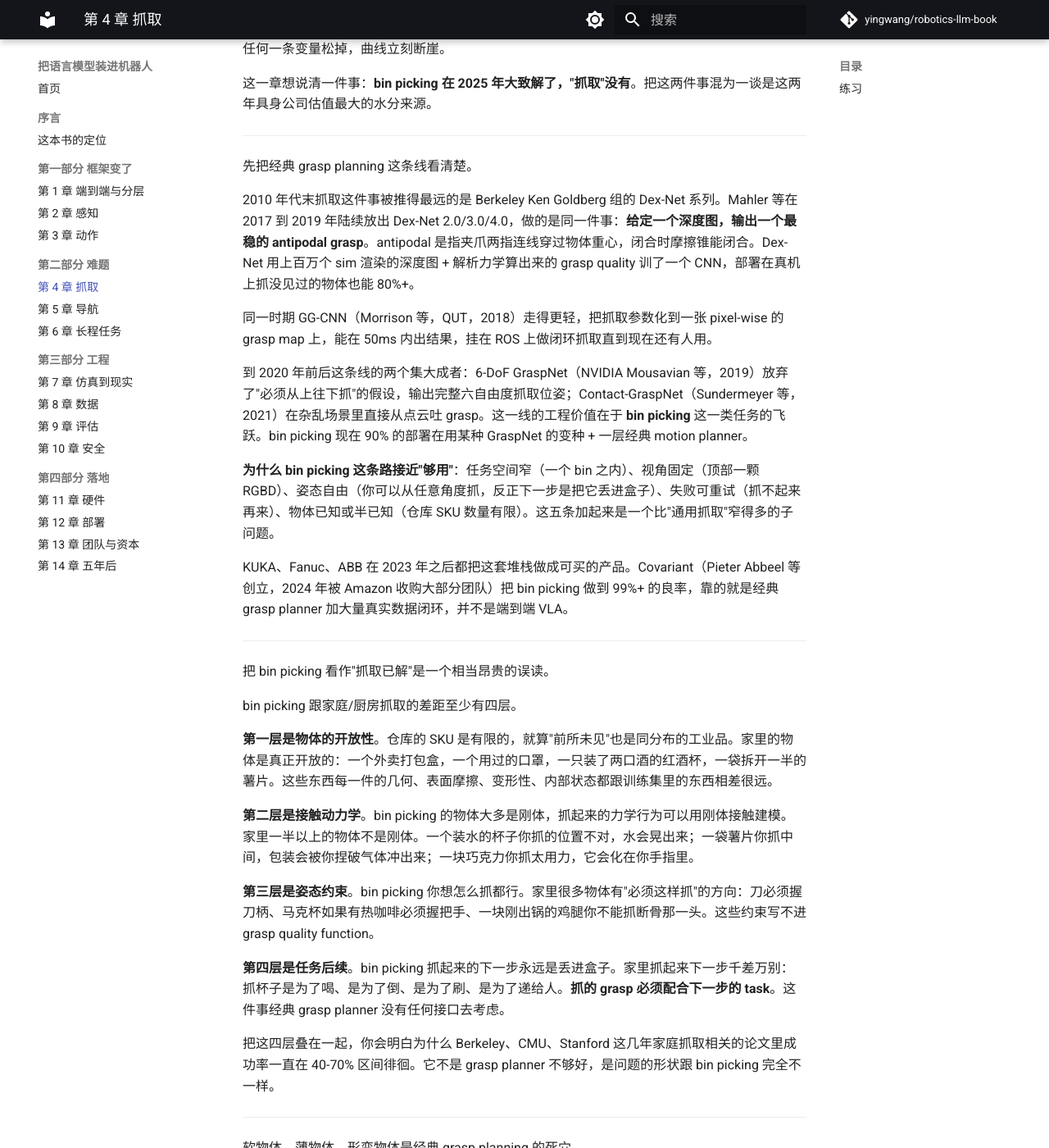
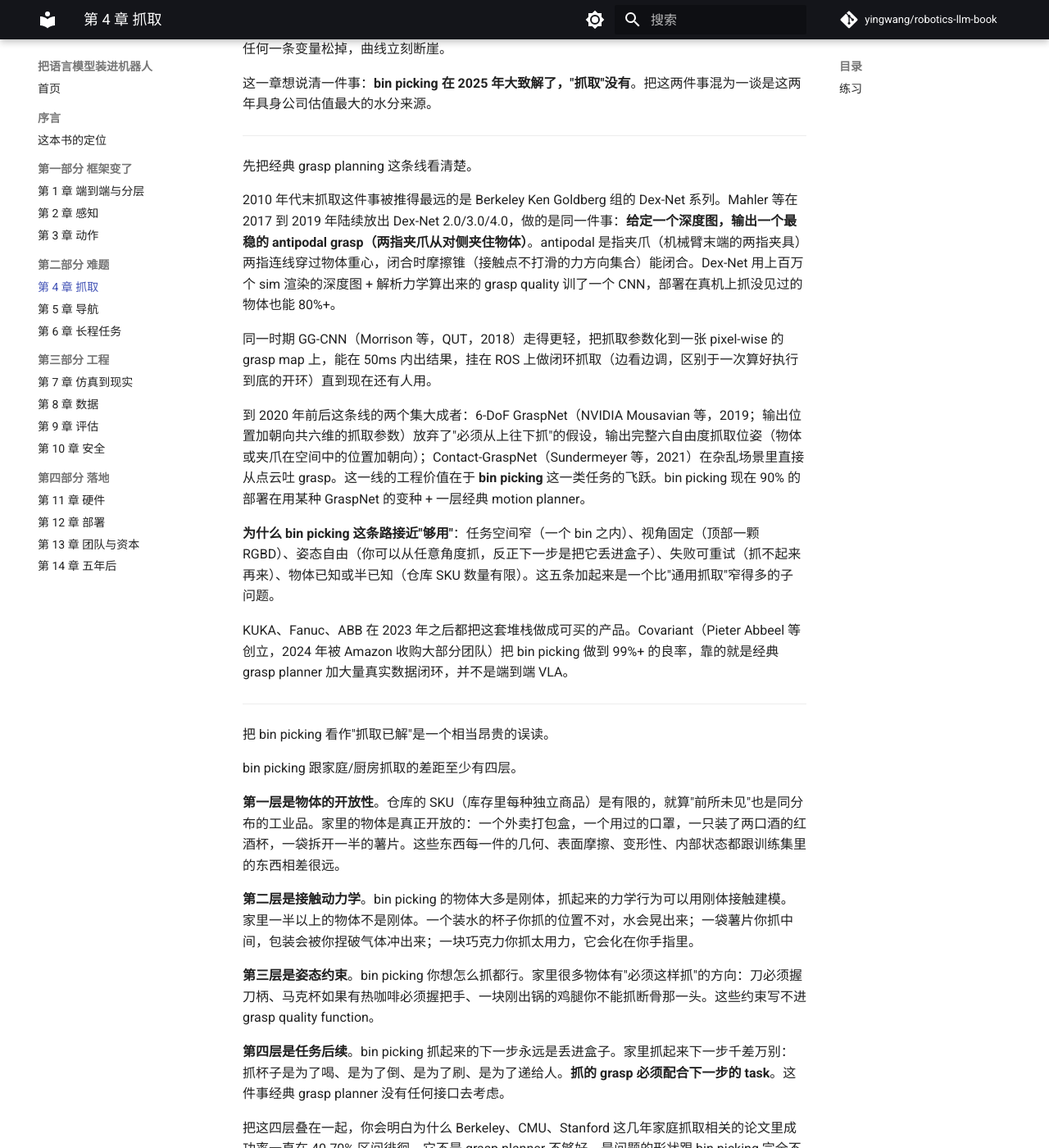
Before and after one commit to yingwang/robotics-llm-book, an MkDocs documentation site: the page built from docs/04-manipulation.md, in a window 1280 px wide and 1400 px high, scrolled down 445 px. Shown: the whole window at 82% size. Built offline with MkDocs 1.6.1 and Material for MkDocs 9.7.7, drawn with Linux system fonts in a browser that asks for light colours; comment, search, counter and statistics services are not loaded; some of the changed text lies outside the part shown.

Commit message:
gloss: 在 jargon 最密的 6 章里给术语加内嵌小注
读者扩到第三类（懂点 ML 不懂机器人）后，给生词第一次出现时
加 5-15 字的小注，让陌生术语不再是噱头。覆盖：
- ch 3 动作: 7-DoF / PD / impedance / chunk / flow matching
- ch 4 抓取: bin picking / antipodal / 摩擦锥 / F/T sensor
- ch 5 导航: SLAM / ICP / IMU / costmap / Nav2 / DINOv2 patch
- ch 7 sim2real: DR / SysID / FEM / PBD / Coulomb friction / backlash
- ch 10 安全: torque limit / CBF / Hamilton-Jacobi / shielding / SRP
- ch 11 硬件: BLDC / 谐波 / 摆线 / SEA / QDD / backdrivability

立场和密度不变。

Co-Authored-By: Claude Opus 4.7 (1M context) <noreply@anthropic.com>

```diff
--- a/docs/04-manipulation.md
+++ b/docs/04-manipulation.md
@@ -1,6 +1,6 @@
 # 第 4 章 抓取
 
-> manipulation 这条线里最被低估的难题。看一段 demo 你会以为它解了，蹲在工厂里数一周良率你会发现它没有。bin picking 不是抓取，**抓取是把 bin picking 推到分布外**之后还能稳定接触一切的能力。
+> manipulation 这条线里最被低估的难题。看一段 demo 你会以为它解了，蹲在工厂里数一周良率你会发现它没有。bin picking（从一堆零件里抓单个）不是抓取，**抓取是把 bin picking 推到分布外**之后还能稳定接触一切的能力。
 
 ---
 
@@ -16,11 +16,11 @@
 
 先把经典 grasp planning 这条线看清楚。
 
-2010 年代末抓取这件事被推得最远的是 Berkeley Ken Goldberg 组的 Dex-Net 系列。Mahler 等在 2017 到 2019 年陆续放出 Dex-Net 2.0/3.0/4.0，做的是同一件事：**给定一个深度图，输出一个最稳的 antipodal grasp**。antipodal 是指夹爪两指连线穿过物体重心，闭合时摩擦锥能闭合。Dex-Net 用上百万个 sim 渲染的深度图 + 解析力学算出来的 grasp quality 训了一个 CNN，部署在真机上抓没见过的物体也能 80%+。
+2010 年代末抓取这件事被推得最远的是 Berkeley Ken Goldberg 组的 Dex-Net 系列。Mahler 等在 2017 到 2019 年陆续放出 Dex-Net 2.0/3.0/4.0，做的是同一件事：**给定一个深度图，输出一个最稳的 antipodal grasp（两指夹爪从对侧夹住物体）**。antipodal 是指夹爪（机械臂末端的两指夹具）两指连线穿过物体重心，闭合时摩擦锥（接触点不打滑的力方向集合）能闭合。Dex-Net 用上百万个 sim 渲染的深度图 + 解析力学算出来的 grasp quality 训了一个 CNN，部署在真机上抓没见过的物体也能 80%+。
 
-同一时期 GG-CNN（Morrison 等，QUT，2018）走得更轻，把抓取参数化到一张 pixel-wise 的 grasp map 上，能在 50ms 内出结果，挂在 ROS 上做闭环抓取直到现在还有人用。
+同一时期 GG-CNN（Morrison 等，QUT，2018）走得更轻，把抓取参数化到一张 pixel-wise 的 grasp map 上，能在 50ms 内出结果，挂在 ROS 上做闭环抓取（边看边调，区别于一次算好执行到底的开环）直到现在还有人用。
 
-到 2020 年前后这条线的两个集大成者：6-DoF GraspNet（NVIDIA Mousavian 等，2019）放弃了"必须从上往下抓"的假设，输出完整六自由度抓取位姿；Contact-GraspNet（Sundermeyer 等，2021）在杂乱场景里直接从点云吐 grasp。这一线的工程价值在于 **bin picking** 这一类任务的飞跃。bin picking 现在 90% 的部署在用某种 GraspNet 的变种 + 一层经典 motion planner。
+到 2020 年前后这条线的两个集大成者：6-DoF GraspNet（NVIDIA Mousavian 等，2019；输出位置加朝向共六维的抓取参数）放弃了"必须从上往下抓"的假设，输出完整六自由度抓取位姿（物体或夹爪在空间中的位置加朝向）；Contact-GraspNet（Sundermeyer 等，2021）在杂乱场景里直接从点云吐 grasp。这一线的工程价值在于 **bin picking** 这一类任务的飞跃。bin picking 现在 90% 的部署在用某种 GraspNet 的变种 + 一层经典 motion planner。
 
 **为什么 bin picking 这条路接近"够用"**：任务空间窄（一个 bin 之内）、视角固定（顶部一颗 RGBD）、姿态自由（你可以从任意角度抓，反正下一步是把它丢进盒子）、失败可重试（抓不起来再来）、物体已知或半已知（仓库 SKU 数量有限）。这五条加起来是一个比"通用抓取"窄得多的子问题。
 
@@ -32,7 +32,7 @@ KUKA、Fanuc、ABB 在 2023 年之后都把这套堆栈做成可买的产品。C
 
 bin picking 跟家庭/厨房抓取的差距至少有四层。
 
-**第一层是物体的开放性**。仓库的 SKU 是有限的，就算"前所未见"也是同分布的工业品。家里的物体是真正开放的：一个外卖打包盒，一个用过的口罩，一只装了两口酒的红酒杯，一袋拆开一半的薯片。这些东西每一件的几何、表面摩擦、变形性、内部状态都跟训练集里的东西相差很远。
+**第一层是物体的开放性**。仓库的 SKU（库存里每种独立商品）是有限的，就算"前所未见"也是同分布的工业品。家里的物体是真正开放的：一个外卖打包盒，一个用过的口罩，一只装了两口酒的红酒杯，一袋拆开一半的薯片。这些东西每一件的几何、表面摩擦、变形性、内部状态都跟训练集里的东西相差很远。
 
 **第二层是接触动力学**。bin picking 的物体大多是刚体，抓起来的力学行为可以用刚体接触建模。家里一半以上的物体不是刚体。一个装水的杯子你抓的位置不对，水会晃出来；一袋薯片你抓中间，包装会被你捏破气体冲出来；一块巧克力你抓太用力，它会化在你手指里。
 
@@ -46,13 +46,13 @@ bin picking 跟家庭/厨房抓取的差距至少有四层。
 
 软物体、薄物体、形变物体是经典 grasp planning 的死穴。
 
-**毛巾**。毛巾是布，没有固定 6-DoF 位姿。你拿起一条毛巾的位置不同，它垂下来的形状就不同，下一步要做的折叠动作完全不同。Berkeley 的 SpeedFolding（Avigal 等，2022）和 SmoothingNet 这一线是少数能在毛巾上跑通的工作，但它们走的不是 grasp planner，是 keypoint detection + 学一段折叠动作。**它们绕开了"抓取"这个问题，把它变成了"按 keypoint 抓+按 keypoint 放"**。
+**毛巾**。毛巾是布，没有固定 6-DoF 位姿。你拿起一条毛巾的位置不同，它垂下来的形状就不同，下一步要做的折叠动作完全不同。Berkeley 的 SpeedFolding（Avigal 等，2022）和 SmoothingNet 这一线是少数能在毛巾上跑通的工作，但它们走的不是 grasp planner（解析式抓取规划器），是 keypoint detection + 学一段折叠动作。**它们绕开了"抓取"这个问题，把它变成了"按 keypoint 抓+按 keypoint 放"**。
 
 **塑料袋**。一个外卖塑料袋你从哪里抓决定它是不是会塌。袋口、袋底、袋身的力学行为完全不同。grasp quality function 不知道这是个"袋子"，更不知道里面有汤会洒。
 
-**纸盒**。空纸盒和装了书的纸盒外观一样，重量差十倍。抓空纸盒可以一只手，抓装满书的得双手抱。这件事单看视觉解不了，必须有一次试探性的提起 + 力反馈。
+**纸盒**。空纸盒和装了书的纸盒外观一样，重量差十倍。抓空纸盒可以一只手，抓装满书的得双手抱。这件事单看视觉解不了，必须有一次试探性的提起 + 力反馈（夹爪上 F/T sensor 即力矩传感器读出的力）。
 
-**装水的杯子**。这是 manipulation 论文里近乎刻板印象的失败案例。从上往下抓杯口，水溢出来；侧抓握住杯身，碰到把手就被绊；从下往上托，绝大多数夹爪做不到。**人抓这种杯子是握把手 + 调姿态保持杯口水平的两阶段动作**，这件事经典 grasp planner 完全没有这种概念。
+**装水的杯子**。这是 manipulation 论文里近乎刻板印象的失败案例。从上往下抓杯口，水溢出来；侧抓握住杯身，碰到把手就被绊；从下往上托，绝大多数夹爪做不到。**人抓这种杯子是握把手 + 调姿态（位置加朝向）保持杯口水平的两阶段动作**，这件事经典 grasp planner 完全没有这种概念。
 
 **食物**。一块豆腐、一坨米饭、一片烤鸡。豆腐你稍微用力它就碎，你不用力它就滑下来。米饭你抓不起一坨米饭，你只能用勺子。烤鸡你得抓肉不抓骨头。这些都不是 grasp planning 的子问题，**这是接触工程加上常识推理**。
 
```
Also changed, not shown: docs/03-action.md (+8 -8 lines), docs/05-navigation.md (+7 -7 lines), docs/07-sim2real.md (+7 -7 lines), docs/10-safety.md (+3 -3 lines), docs/11-hardware.md (+3 -3 lines).
